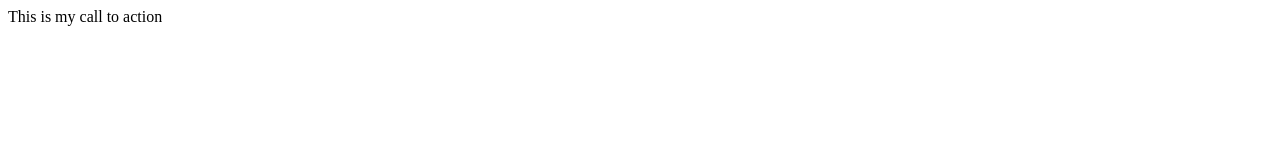
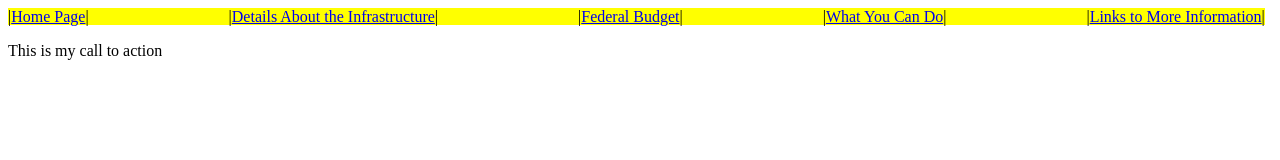
Before and after one commit to yousuflatif/mission, a plain HTML site: page index.html in a window 1280 px wide. Drawn offline with Linux system fonts and the light colour scheme.

Commit message:
Update index.html

```diff
--- a/index.html
+++ b/index.html
@@ -1,3 +1,15 @@
 <html>
+<p>
+  <style>
+    back{background-color:yellow;}
+   </style>
+  <back>
+  |<a href="https://yousuflatif.github.io/">Home Page</a>|
+  &nbsp;&nbsp;&nbsp;&nbsp;&nbsp;&nbsp;&nbsp;&nbsp;&nbsp;&nbsp;&nbsp;&nbsp;&nbsp;&nbsp;&nbsp;&nbsp;&nbsp;&nbsp;&nbsp;&nbsp;&nbsp;&nbsp;&nbsp;&nbsp;&nbsp;&nbsp;&nbsp;&nbsp;&nbsp;&nbsp;&nbsp;&nbsp;&nbsp;&nbsp;|<a href="https://yousuflatif.github.io/details/">Details About the Infrastructure</a>|
+  &nbsp;&nbsp;&nbsp;&nbsp;&nbsp;&nbsp;&nbsp;&nbsp;&nbsp;&nbsp;&nbsp;&nbsp;&nbsp;&nbsp;&nbsp;&nbsp;&nbsp;&nbsp;&nbsp;&nbsp;&nbsp;&nbsp;&nbsp;&nbsp;&nbsp;&nbsp;&nbsp;&nbsp;&nbsp;&nbsp;&nbsp;&nbsp;&nbsp;&nbsp;|<a href="https://yousuflatif.github.io/budget/">Federal Budget</a>|
+  &nbsp;&nbsp;&nbsp;&nbsp;&nbsp;&nbsp;&nbsp;&nbsp;&nbsp;&nbsp;&nbsp;&nbsp;&nbsp;&nbsp;&nbsp;&nbsp;&nbsp;&nbsp;&nbsp;&nbsp;&nbsp;&nbsp;&nbsp;&nbsp;&nbsp;&nbsp;&nbsp;&nbsp;&nbsp;&nbsp;&nbsp;&nbsp;&nbsp;&nbsp;|<a href="https://yousuflatif.github.io/mission/">What You Can Do</a>|
+  &nbsp;&nbsp;&nbsp;&nbsp;&nbsp;&nbsp;&nbsp;&nbsp;&nbsp;&nbsp;&nbsp;&nbsp;&nbsp;&nbsp;&nbsp;&nbsp;&nbsp;&nbsp;&nbsp;&nbsp;&nbsp;&nbsp;&nbsp;&nbsp;&nbsp;&nbsp;&nbsp;&nbsp;&nbsp;&nbsp;&nbsp;&nbsp;&nbsp;&nbsp;|<a href="https://yousuflatif.github.io/link/">Links to More Information</a>|
+    </back>
+  </p>
 This is my call to action
 </html>
```
